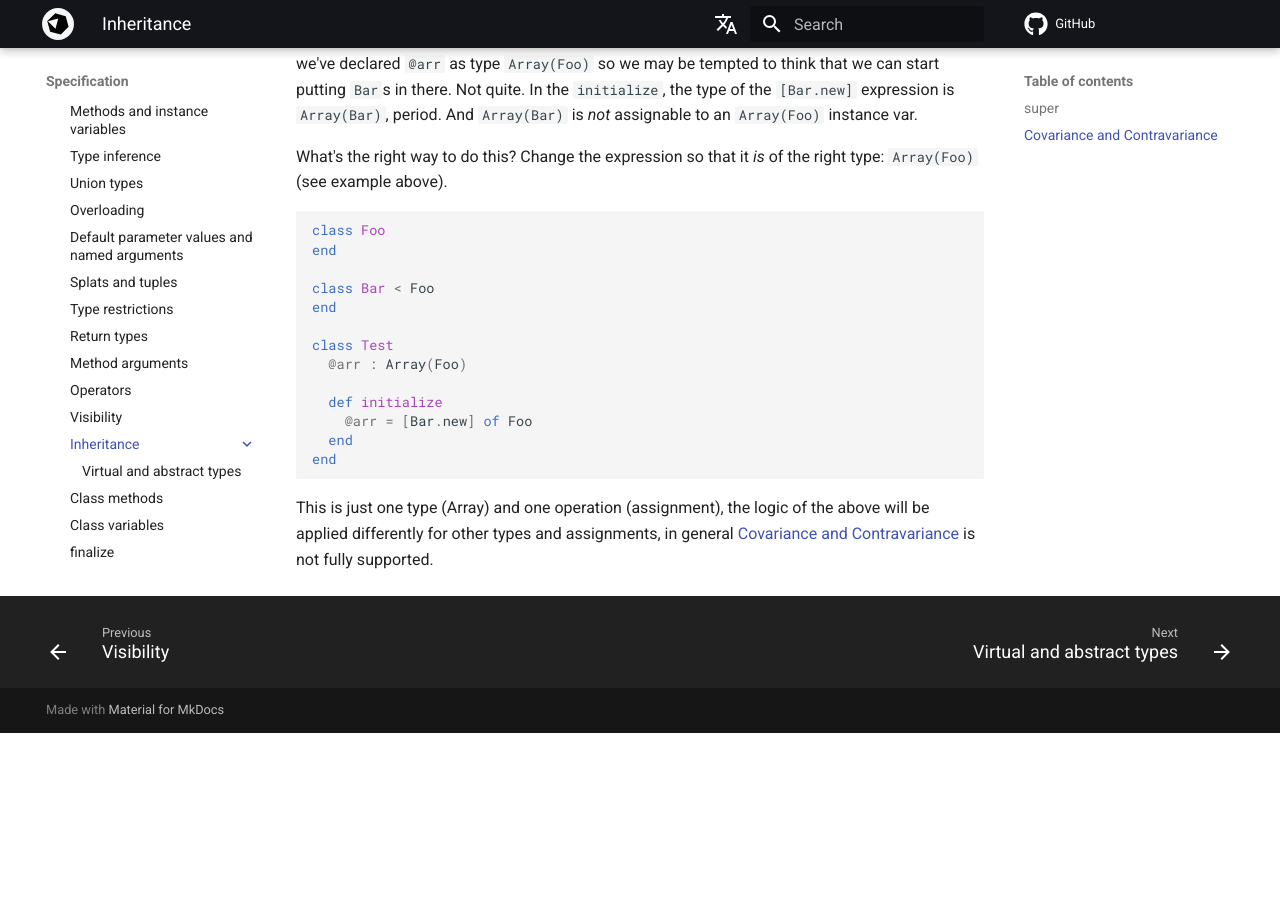
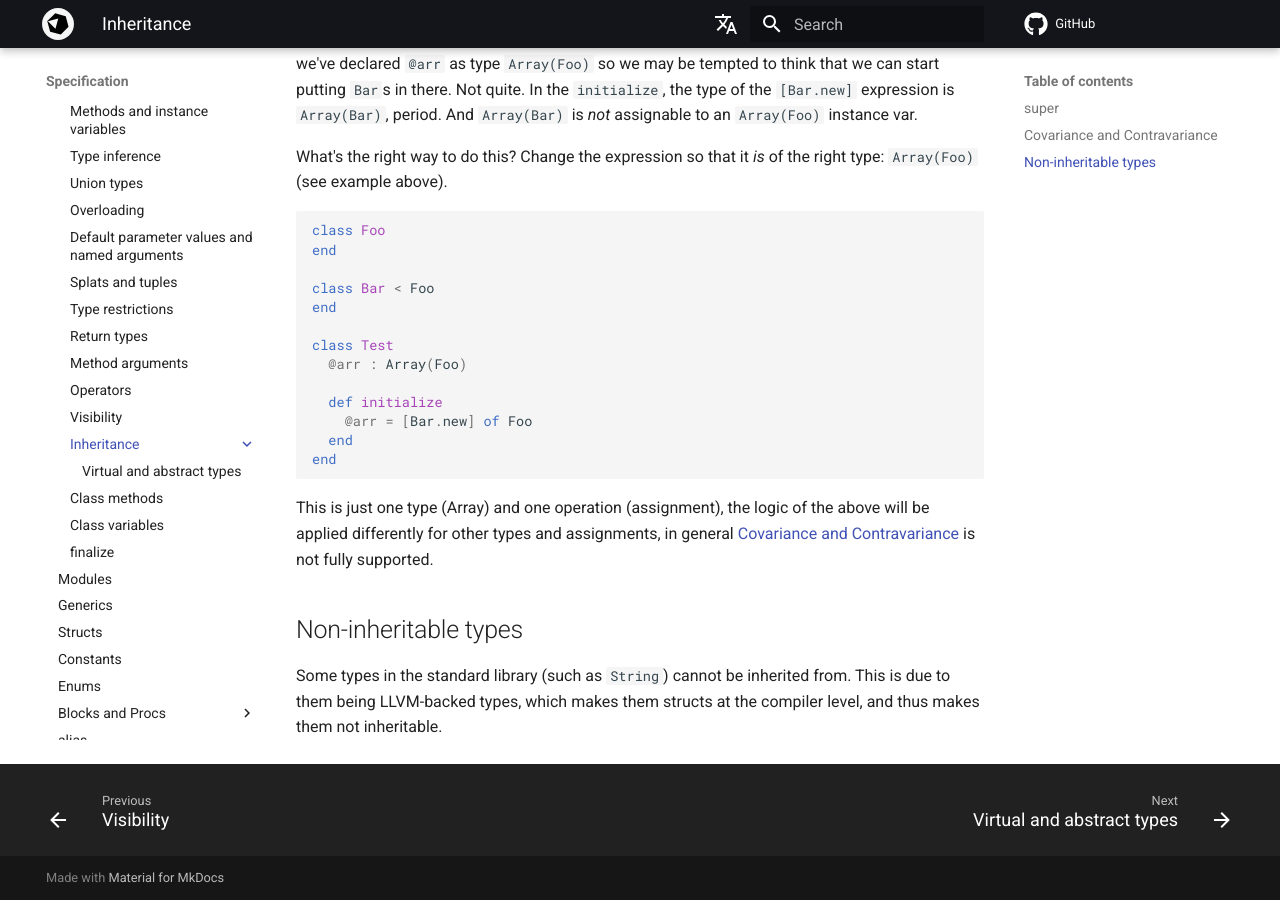
Before and after one commit to crystal-lang/crystal-book, an MkDocs documentation site: the page built from docs/syntax_and_semantics/inheritance.md, in a window 1280 px wide and 900 px high, scrolled down 2925 px. Built offline with MkDocs 1.6.1 and Material for MkDocs 9.7.7, drawn with Linux system fonts in a browser that asks for light colours; nearby versions of some CDN libraries; library files that are not in the unit come from our copies; comment, search, counter and statistics services are not loaded; the version menu is left out; before the commit the page ends 3658 px from its top, so only the background shows below that.

Commit message:
Add docs for #3882

```diff
--- a/docs/syntax_and_semantics/inheritance.md
+++ b/docs/syntax_and_semantics/inheritance.md
@@ -161,3 +161,6 @@
 This is just one type (Array) and one operation (assignment), the logic of the above will be applied differently for other types and assignments, in general [Covariance and Contravariance][1] is not fully supported.
 
 [1]: https://en.wikipedia.org/wiki/Covariance_and_contravariance_%28computer_science%29
+
+## Non-inheritable types
+Some types in the standard library (such as `String`) cannot be inherited from. This is due to them being LLVM-backed types, which makes them structs at the compiler level, and thus makes them not inheritable.
```
